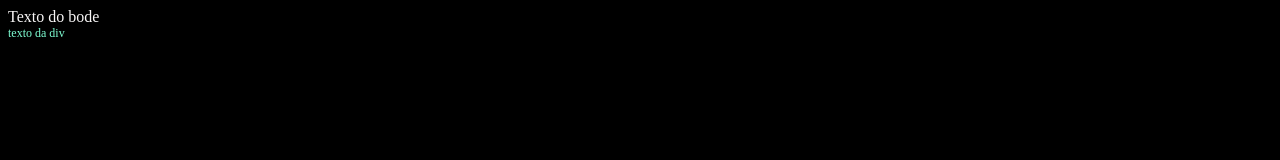
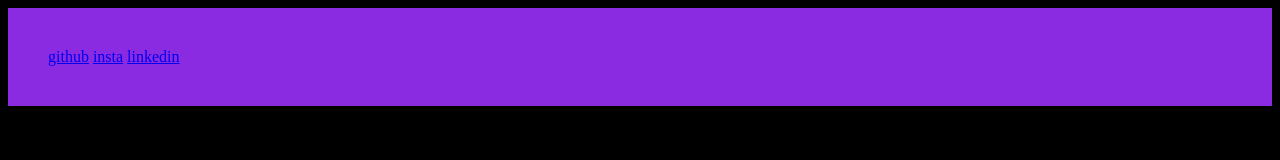
Before and after one commit to vitumlm1/teste1, a plain HTML site: page index.html in a window 1280 px wide. Drawn offline with Linux system fonts and the light colour scheme.

Commit message:
teste novo1
aula de hj

```diff
--- a/index.html
+++ b/index.html
@@ -4,11 +4,13 @@
 <style>
 body{
     background-color: black;
-    color: #f7f5f5;
- } div{
-    color: aquamarine;
-    font-size: 12px;
-    }
+    color: aqua;
+}
+header{
+    padding: 40px;
+    border-bottom: 5px skyblue;
+    background-color:blueviolet;
+}
 
 
 </style>
@@ -20,11 +22,17 @@ body{
     <title>Jorge Neto</title>
 </head>
 <body>
-    Texto do bode
-    <div>
-        texto da div
 
-    </div>
+    <header>
+        <div class="links">
+            <a href="http://www.github.com/teste1">github</a>
+            <a href="http://www.instagram.com.br/jorge_lzn">insta</a>
+            <a href="http://linkedin.com.br">linkedin</a>
+        </div>
+
+
+    </header>
+
 </body>
 
 </html>
```
